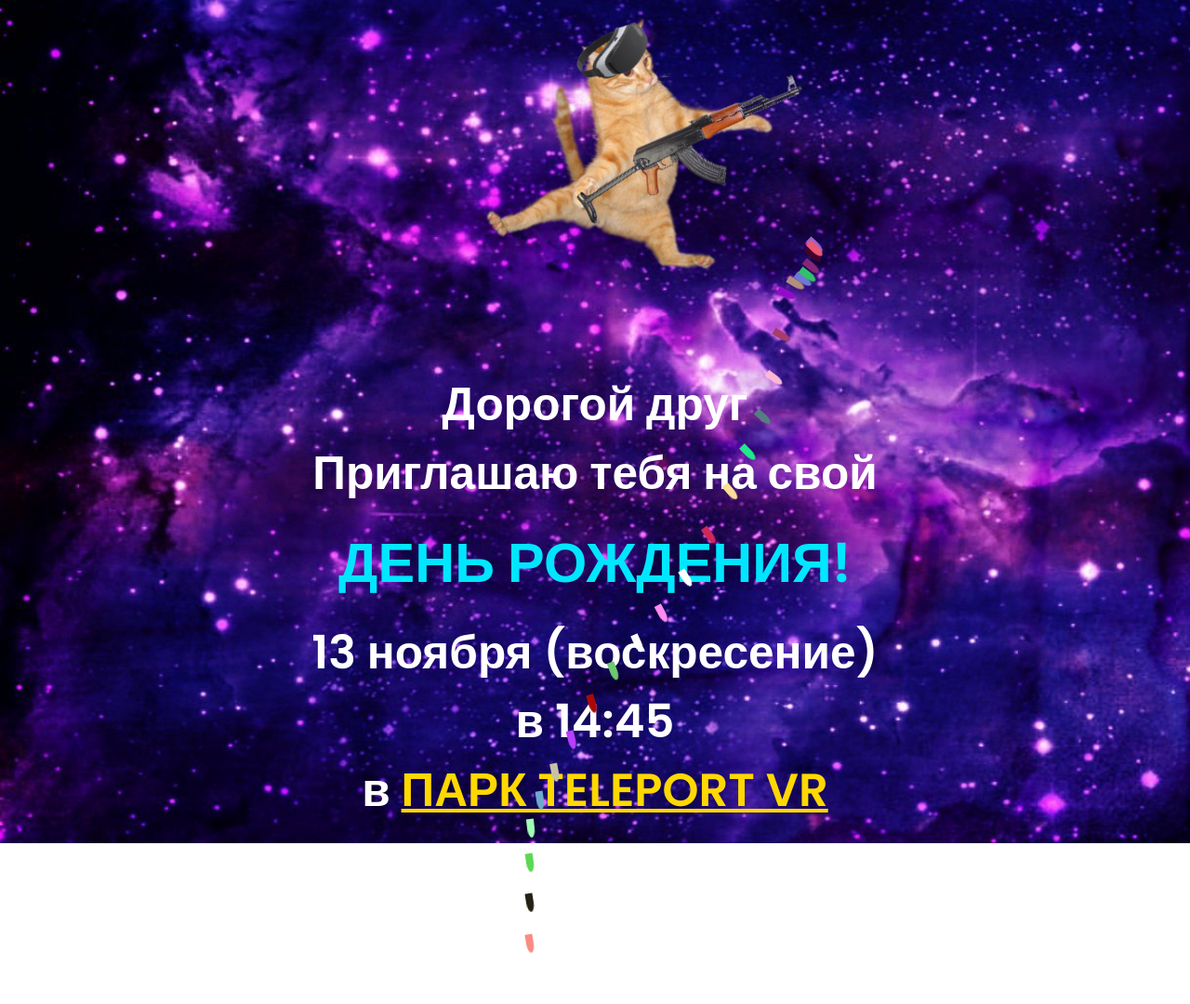
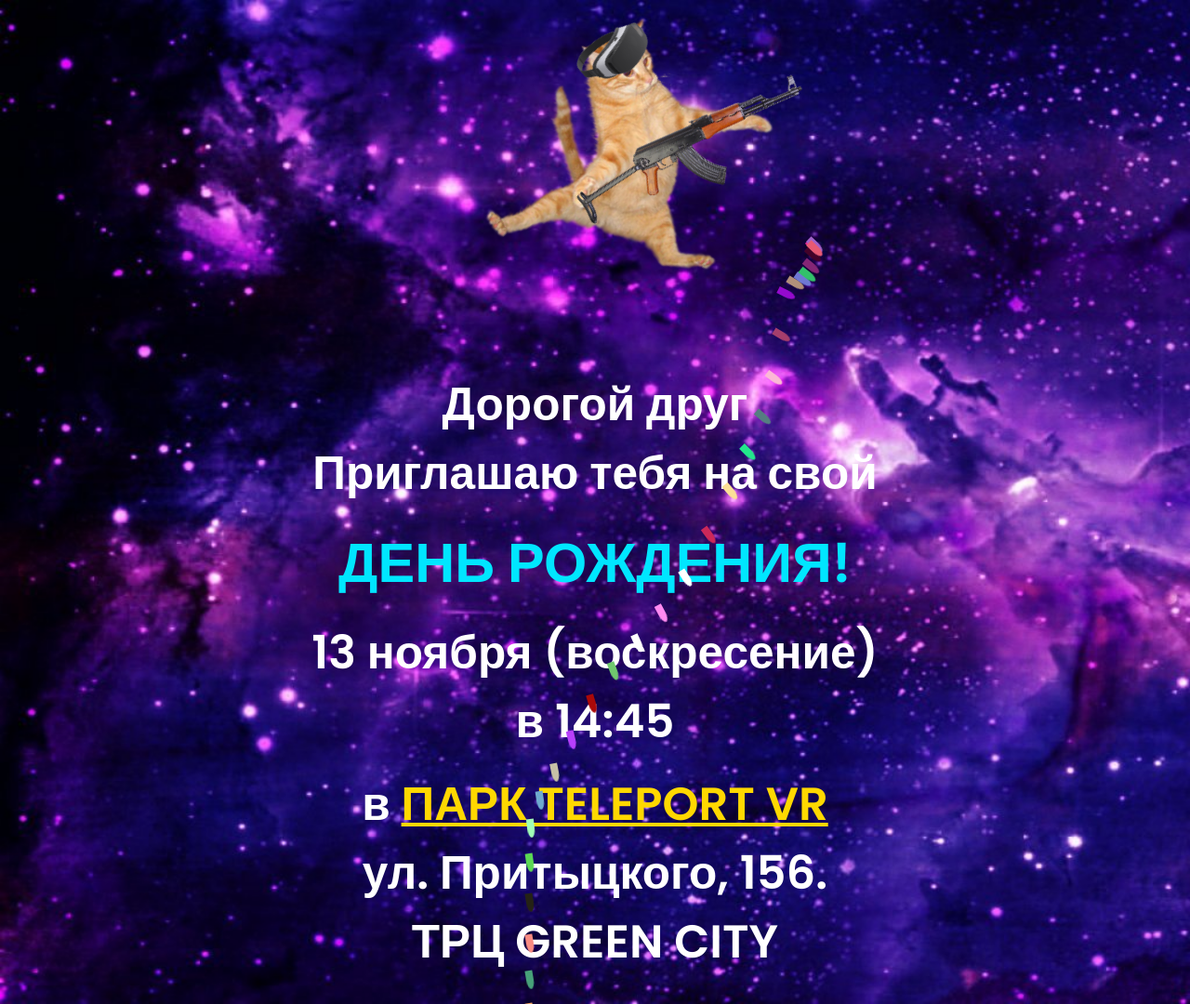
Before and after one commit to desfarik/birthday, a plain HTML site: page index.html in a window 1280 px wide. Shown: the whole page at 93% size. Before the commit the page ends 907 px from the top, so only its background shows below. Drawn offline with Linux system fonts and the light colour scheme.

Commit message:
rework structure

```diff
--- a/index.html
+++ b/index.html
@@ -10,7 +10,7 @@
 
     <style>
         body {
-            background: url(./space.jpg);
+            background: url(assets/space.jpg);
             margin: 0;
             min-height: 100vh;
             background-repeat: no-repeat;
@@ -58,7 +58,7 @@
             color: white;
             text-align: center;
             font-size: 0.5rem;
-            margin: 20px;
+            margin: 20px 20px 30px;
         }
 
         .birthdate {
@@ -112,6 +112,8 @@
 
         a {
             color: #ffd800;
+            display: inline-block;
+            margin-top: 15px;
         }
 
         .bullet {
@@ -139,9 +141,9 @@
 <body>
 
 <div class="cat">
-    <img class="cat-body" src="./cat.png" alt="">
-    <img class="vr" src="./vr.png" alt="">
-    <img class="ak-47" src="./ak-47.png" alt="">
+    <img class="cat-body" src="assets/cat.png" alt="">
+    <img class="vr" src="assets/vr.png" alt="">
+    <img class="ak-47" src="assets/ak-47.png" alt="">
 </div>
 
 <h1>
@@ -156,8 +158,12 @@
     <span class="time">в 14:45</span>
     <br>
     <span>в
-        <a href="https://teleport.by/">ПАРК TELEPORT VR</a>
+        <a href="https://teleport.by/" target="_blank">ПАРК TELEPORT VR</a>
     </span>
+    <br>
+    ул. Притыцкого, 156.
+    <br>
+    ТРЦ GREEN CITY
     <br>
 </h1>
 
@@ -175,9 +181,9 @@
         bullet.style.left = rect.right + 'px';
         bullet.style.top = rect.bottom + 'px';
         bullet.style.transform = `rotate(${degree + 10}deg)`;
-        bullet.style.background = "#" + ((1<<24)*Math.random() | 0).toString(16);
+        bullet.style.background = '#' + ((1 << 24) * Math.random() | 0).toString(16);
         bulletArea.appendChild(bullet);
-        setTimeout(() => bullet.remove(), 1000);
+        setTimeout(() => bullet.remove(), 2000);
     }, 37)
 
 </script>
```
Also changed, not shown: assets/ak-47.png (renamed from ak-47.png), assets/cat.png (renamed from cat.png), assets/space.jpg (renamed from space.jpg), assets/vr.png (renamed from vr.png), logo.png (deleted).
